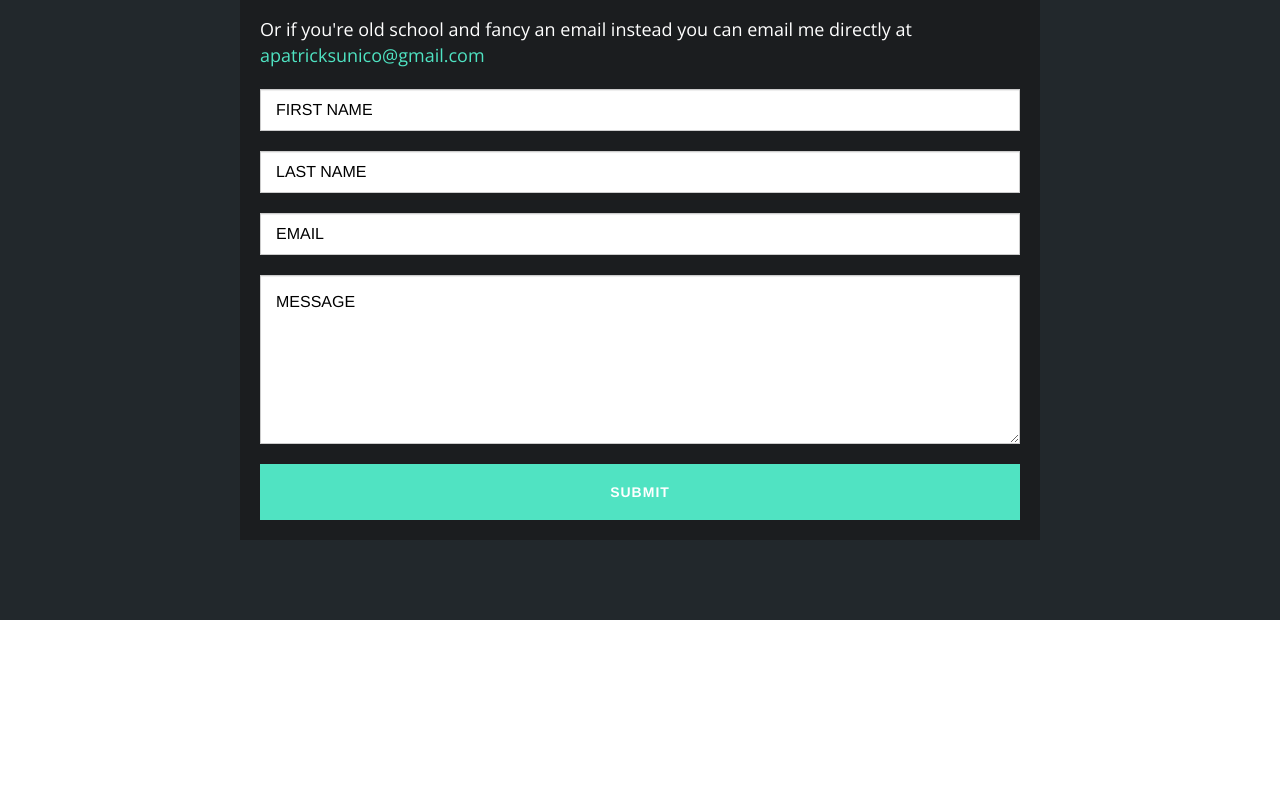
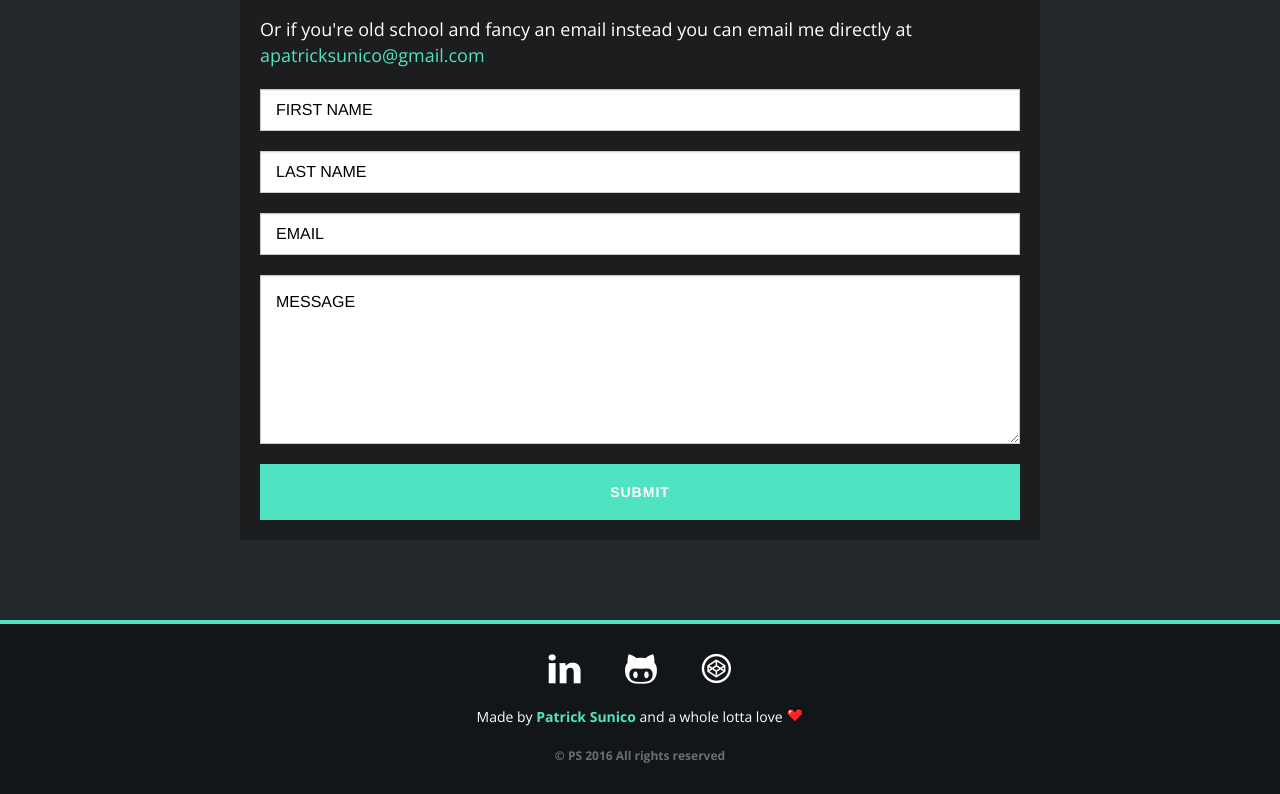
Before and after one commit to PatrickSunico/personal-portfolio, a website: page public/index.html in a window 1280 px wide. Shown: the part 2554-3348 px from the top of the page. Before the commit the page ends 3174 px from the top, so only its background shows below. Drawn offline with nearby package versions, Linux system fonts and the light colour scheme.

Commit message:
Finished Footer section

```diff
--- a/public/index.html
+++ b/public/index.html
@@ -20,7 +20,6 @@
 
     <!-- Local bootstrap -->
     <link rel="stylesheet" href="css/bootstrap.css">
-
     <!-- Custom CSS -->
     <link rel="stylesheet" href="css/main.min.css">
 
@@ -192,8 +191,31 @@
         </div>
       </section>
 
-      <footer>
+      <footer id="footer">
+        <div class="container">
+          <div class="row">
 
+            <a class="contact-links" href="https://ph.linkedin.com/in/apatricksunico" target="_blank">
+              <i class="ps-linkedin-logo"></i>
+            </a>
+
+            <a class="contact-links" href="https://github.com/PatrickSunico" target="_blank">
+              <i class="ps-github-logo"></i>
+            </a>
+
+            <a class="contact-links" href="http://codepen.io/Patrick_Starr/" target="_blank">
+              <i class="ps-codepen-logo"></i>
+            </a>
+            <p class="footer-message">
+              Made by <strong>Patrick Sunico</strong> and a whole lotta love
+              <i class="ps-pixelHeart">
+                <span class="path1"></span><span class="path2"></span><span class="path3"></span>
+              </i>
+            </p>
+            <p class="copyright">&copy;	PS 2016 All rights reserved</p>
+
+          </div>
+        </div>
       </footer>
 
 
--- a/raw/css/_partials-components/_about-section.scss
+++ b/raw/css/_partials-components/_about-section.scss
@@ -20,6 +20,7 @@
     }
   }
 }
+
 
 // Mobile First
 #about {
--- a/raw/css/_partials-components/_global.scss
+++ b/raw/css/_partials-components/_global.scss
@@ -13,9 +13,6 @@ body,html {
   height: 100%;
   width: 100%;
   padding: 0;
-  p {
-    font-size: 18px;
-  }
 }
 
 * {
@@ -26,6 +23,9 @@ body,html {
 h1,h2,h3,h4,h5,h6,p {
   font-family: $font-stack;
   margin: 0;
+}
+p {
+  font-size: 18px;
 }
 
 /*i-1Global styles*/
--- a/raw/css/main.scss
+++ b/raw/css/main.scss
@@ -2,11 +2,13 @@
 @import '_partials-components/_global.scss';
 
 //Partials
+@import '_partials-components/_fonts.scss';
 @import '_partials-components/_nav.scss';
 @import '_partials-components/_main-header.scss';
 @import '_partials-components/_about-section.scss';
 @import '_partials-components/_skillsets.scss';
 @import '_partials-components/_contact-form.scss';
+@import '_partials-components/_footer.scss';
 
 //Mixins
 @import '_mixins/_mixins.scss';
```
Also changed, not shown: public/css/main.min.css, public/fonts/PS-Fonts.ttf (added), public/fonts/PS-Fonts.woff (added), public/img-min/codepen-logo.svg (added), public/img-min/github-logo.svg (added), public/img-min/linkedin-logo.svg (added), 2 other files.
